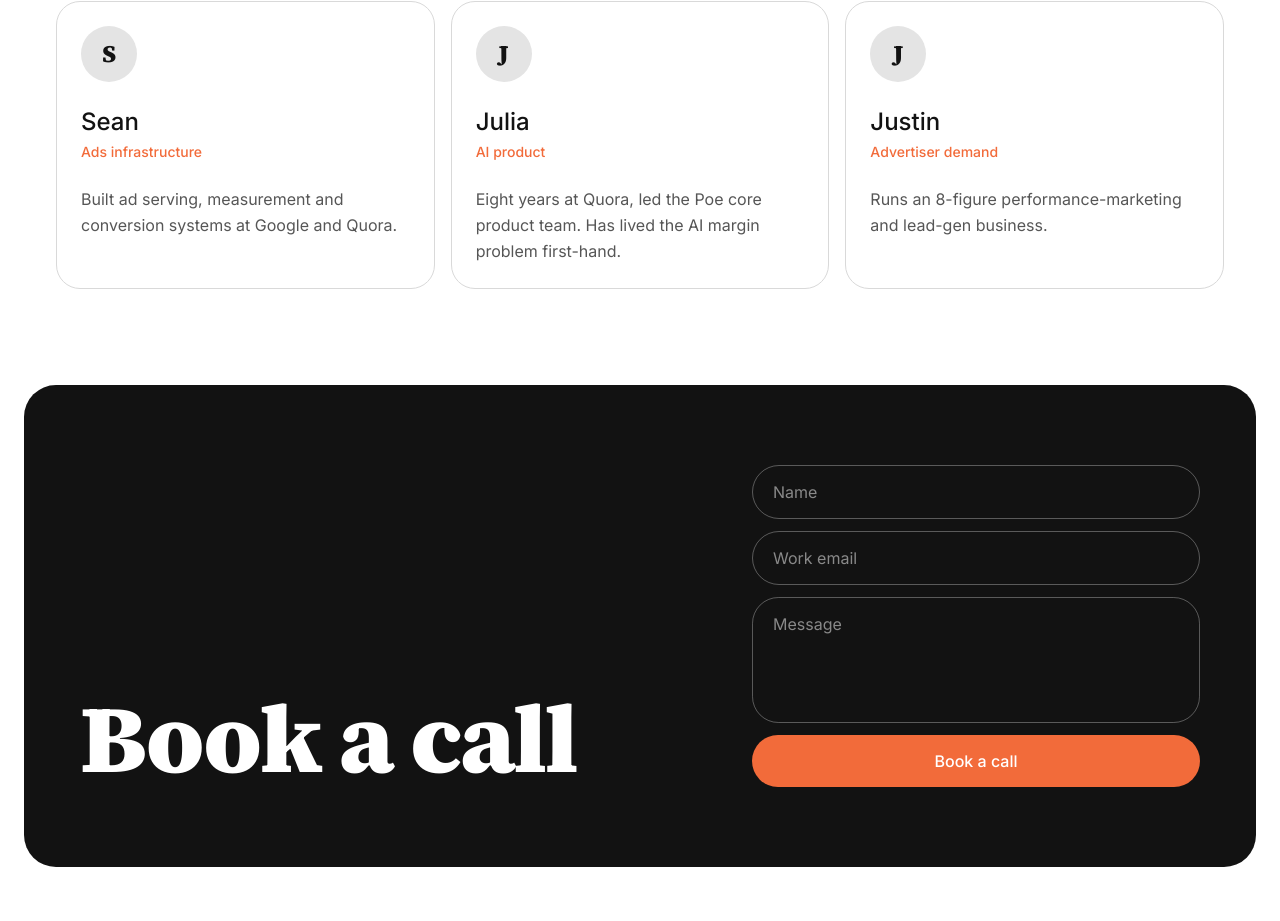
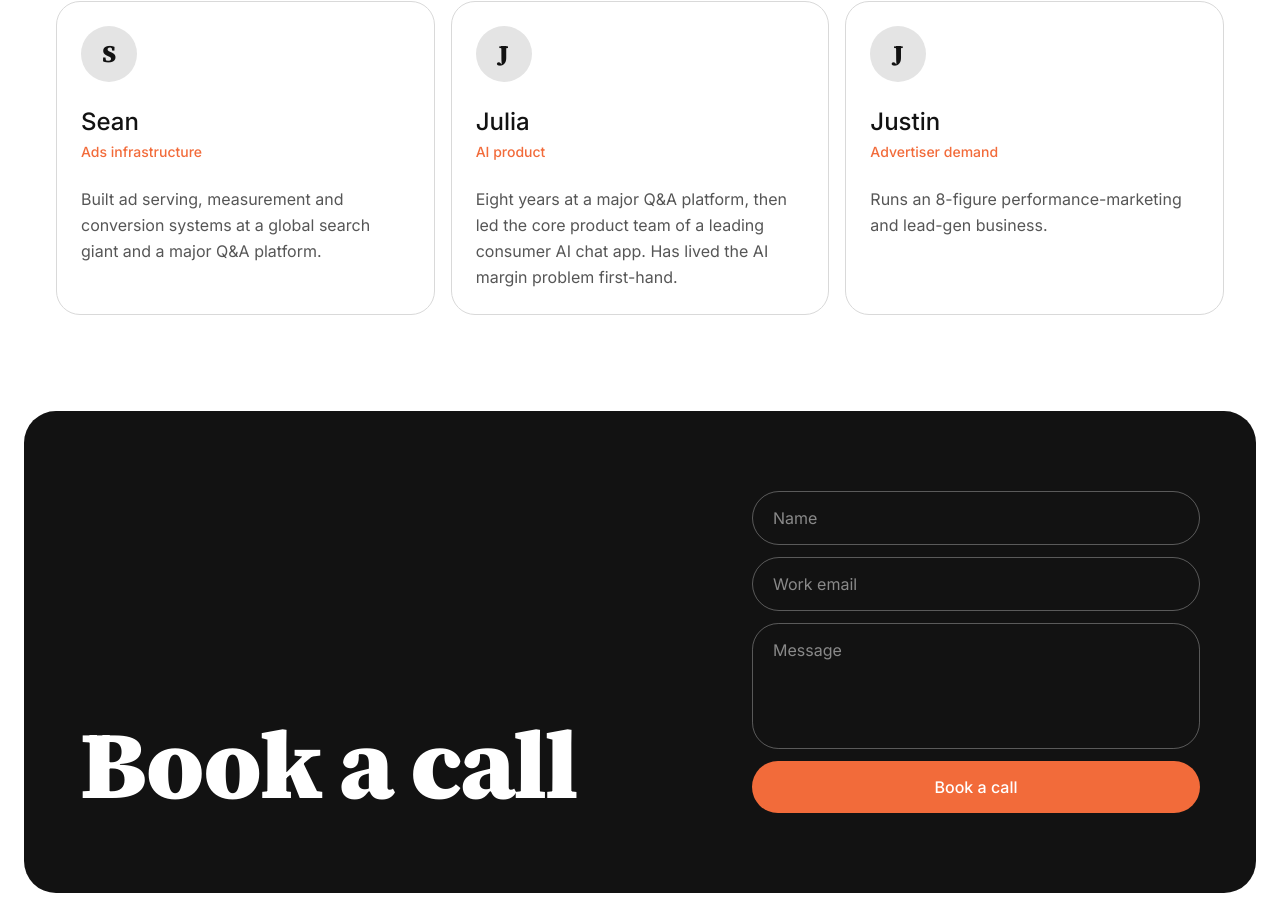
Before and after one commit to Operational-Intelligence-Inc/revmaxx, a Next.js app: page / in a window 1280 px wide. Shown: the part 3773-4694 px from the top of the page. Built offline with nearby package versions, Linux system fonts and the light colour scheme; no server answers; a web font is replaced by a local one.

Commit message:
Describe team employers generically instead of naming companies

```diff
--- a/components/concept/landing/shared.tsx
+++ b/components/concept/landing/shared.tsx
@@ -5,12 +5,12 @@ export const TEAM = [
   {
     name: 'Sean',
     role: 'Ads infrastructure',
-    bio: 'Built ad serving, measurement and conversion systems at Google and Quora.',
+    bio: 'Built ad serving, measurement and conversion systems at a global search giant and a major Q&A platform.',
   },
   {
     name: 'Julia',
     role: 'AI product',
-    bio: 'Eight years at Quora, led the Poe core product team. Has lived the AI margin problem first-hand.',
+    bio: 'Eight years at a major Q&A platform, then led the core product team of a leading consumer AI chat app. Has lived the AI margin problem first-hand.',
   },
   {
     name: 'Justin',
```
